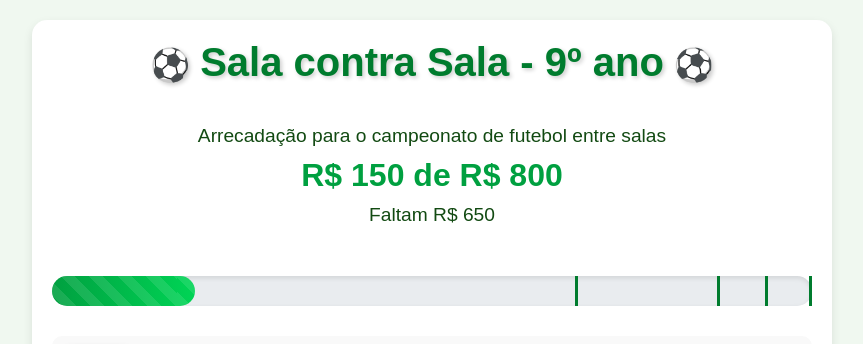
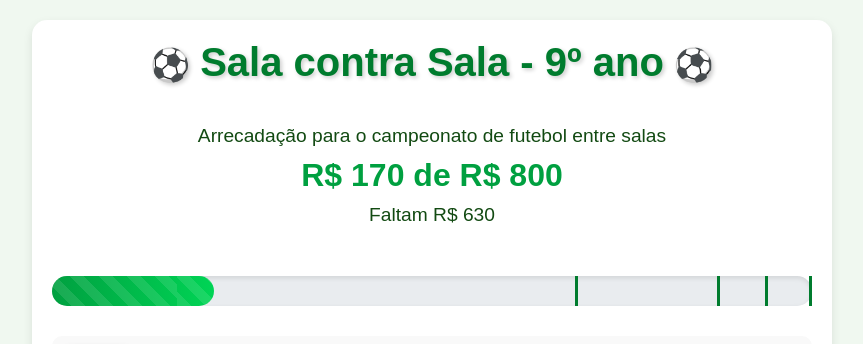
Before and after one commit to trem22/salacontrasala, a plain HTML site: page index.html in a window 1280 px wide. Shown: the top 344 px of the page, without its empty margins (208-1071 px from the left). Drawn offline with Linux system fonts and the light colour scheme.

Commit message:
Update index.html

```diff
--- a/index.html
+++ b/index.html
@@ -423,7 +423,7 @@
 
     <script>
         // Variable to control the current amount raised - CHANGE THIS VALUE TO UPDATE THE PROGRESS BAR
-        let currentAmount = 150;
+        let currentAmount = 170;
         const goalAmount = 800;
         const pixKey = "00020101021126330014br.gov.bcb.pix0111599807078015204000053039865802BR5917LUIS G SANSIVIERO6009SAO PAULO62070503***6304B7BD";
 
```
